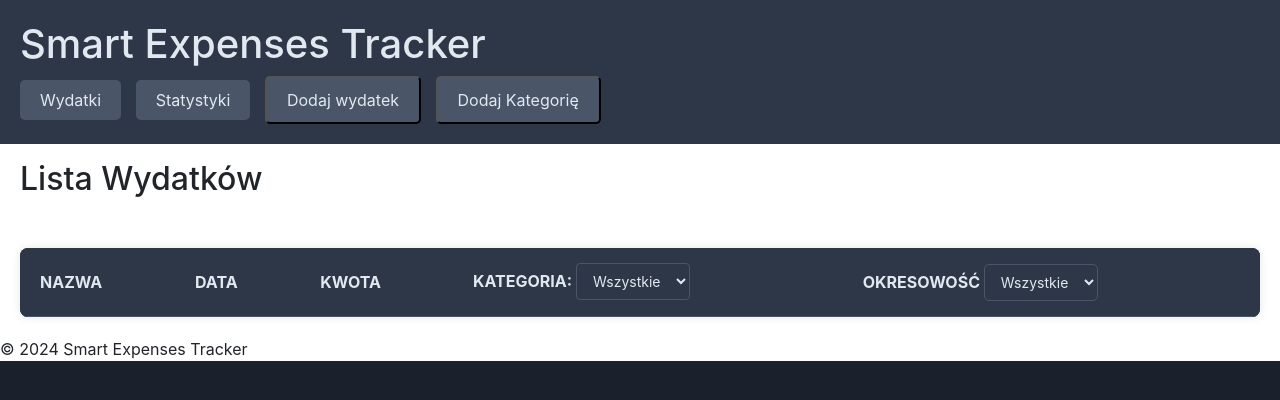
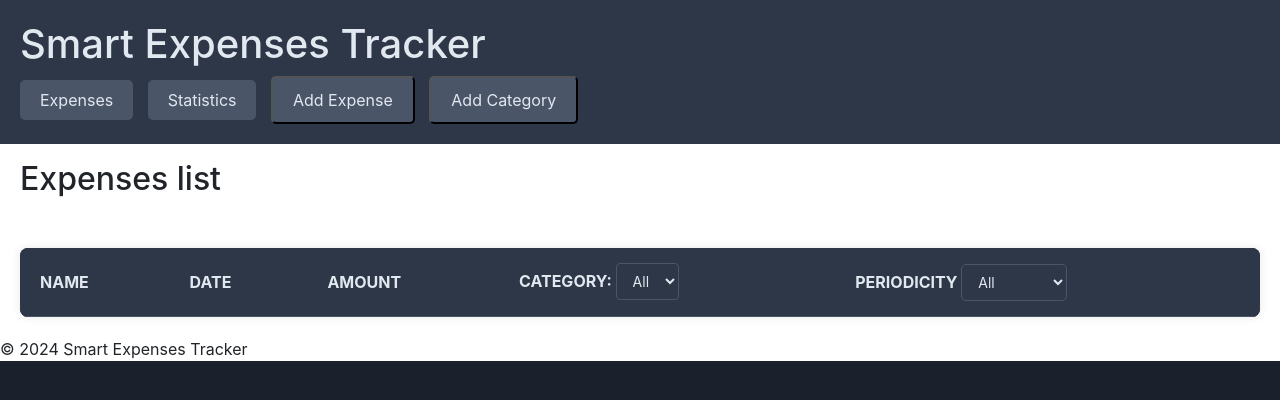
Before and after one commit to JakubKot01/Introduction-to-cloud-computing---project, a Flask app: page / in a window 1280 px wide. Shown: the top 400 px of the page. Run offline with Flask 3, Linux system fonts and the light colour scheme; data that the repository does not hold is empty; some libraries are stand-ins or nearby versions.

Commit message:
Code cleanup

```diff
--- a/expense.py
+++ b/expense.py
@@ -12,7 +12,7 @@ class Expense:
         self.periodicity = periodicity
 
         if isinstance(date, datetime):
-            self.date = date.date()  # Pobierz tylko datę z obiektu datetime
+            self.date = date.date()
         elif isinstance(date, datetype):
             self.date = date
         elif isinstance(date, str):
@@ -23,7 +23,7 @@ class Expense:
     def parse_date(self, date_str):
         try:
             date_object = datetime.strptime(date_str, '%Y-%m-%d')
-            return date_object.date()  # Pobierz tylko datę
+            return date_object.date()
         except ValueError:
             print(f'Error parsing date: {date_str}')
             return None
--- a/server.py
+++ b/server.py
@@ -1,15 +1,11 @@
 from flask import Flask, render_template, request, redirect, jsonify
-from typing import List, Any
 from expense import Expense
 import firebase_admin
 from firebase_admin import credentials, firestore
 import requests
 from google.cloud import language_v1
 from google.oauth2 import service_account
-import google.cloud.language_v1.types
-import matplotlib.pyplot as plt
-import io
-import base64
+
 
 cred = credentials.Certificate(r"..\Introduction-to-cloud-computing\private-key.json")
 credentials = service_account.Credentials.from_service_account_file(
@@ -38,7 +34,6 @@ def get_expenses():
                     expense_data['periodicity'], expense_data['date'])
         )
 
-    # Posortuj listę wydatków według daty (od najnowszej do najstarszej)
     expenses_list.sort(key=lambda x: x.date, reverse=True)
 
     return expenses_list
@@ -56,13 +51,13 @@ def get_categories():
 
 def filter_expenses(category, periodicity):
     filtered_expenses = []
-    if category == 'Wszystkie' and periodicity == 'Wszystkie':
+    if category == 'All' and periodicity == 'All':
         filtered_expenses = get_expenses()
     else:
         for expense in get_expenses():
             if (expense.category == category and expense.periodicity == periodicity) \
-                    or (expense.category == category and expense.periodicity == 'Wszystkie') \
-                    or (expense.category == 'Wszystkie' and expense.periodicity == periodicity):
+                    or (expense.category == category and expense.periodicity == 'All') \
+                    or (expense.category == 'All' and expense.periodicity == periodicity):
                 filtered_expenses.append(expense)
     return filtered_expenses
 
@@ -81,7 +76,6 @@ def get_expenses_dict():
             'date': expense_data['date']
         })
 
-    # Posortuj listę wydatków według daty (od najnowszej do najstarszej)
     expenses_list.sort(key=lambda x: x['date'], reverse=True)
 
     return expenses_list
@@ -135,14 +129,14 @@ def add_expense():
 
 @app.route('/add_category', methods=['POST'])
 def add_category():
-    print(f'request form: {request.form}')  # Wypisz zawartość formularza
+    print(f'request form: {request.form}')
     category_name = request.form['categoryName']
     categories = get_categories()
     print(f'category name: {category_name}')
     print(f'categories: {categories}')
     print(f'db.collection: {db.collection("categories")}')
     categories.append(category_name)
-    # Użyj funkcji add(), aby zawsze dodać nowy dokument do kolekcji
+
     db.collection('categories').document("categories").update({
         'categories': categories
     })
@@ -154,11 +148,9 @@ def suggest_category():
     print('Starting category prediction')
     expense_name = request.form['expenseName']
 
-    # Wywołanie analizy tekstu przy użyciu Google Cloud Natural Language API
     document = {"content": expense_name, "type": language_v1.Document.Type.PLAIN_TEXT}
     response = client.analyze_entities(request={'document': document, 'encoding_type': language_v1.EncodingType.UTF32})
 
-    # Mapowanie fraz i rodzajów encji na kategorie
     category_mapping = {
         'food': ['dinner', 'lunch', 'breakfast', 'restaurant'],
         'cosmetics': ['shampoo', 'perfume', 'perfumes', 'makeup', 'beauty', 'skincare'],
@@ -167,7 +159,6 @@ def suggest_category():
         'bills and fees': ['rent', 'electricity', 'water', 'internet']
     }
 
-    # Przypisanie kategorii na podstawie analizy fraz z nazwy wydatku
     suggested_category = None
     for entity in response.entities:
         print(entity, end='\t')
@@ -178,7 +169,6 @@ def suggest_category():
 
     print("")
 
-    # Jeśli nie znaleziono odpowiedniej kategorii, użyj domyślnej kategorii
     if suggested_category is None:
         suggested_category = 'other'
 
@@ -216,17 +206,16 @@ def stats():
             bar_chart_image_data = categories_cumulative_chart_data['image']
             pie_chart_image_data = pie_chart_data['image']
 
-            # Wstaw wygenerowane wykresy do HTML
             return render_template(
                 'stats.html',
                 histogram_image_data=days_of_week_image_data,
                 bar_chart_image_data=bar_chart_image_data,
                 pie_chart_image_data=pie_chart_image_data)
         else:
-            error_message = 'Wystąpił błąd podczas pobierania wykresów'
+            error_message = 'Error: cannot download charts'
             return render_template('stats.html', error_message=error_message)
     else:
-        error_message = 'Wystąpił błąd podczas generowania wykresów'
+        error_message = 'Error: cannot generate charts'
         return render_template('stats.html', error_message=error_message)
 
 
--- a/templates/index.html
+++ b/templates/index.html
@@ -13,34 +13,34 @@
             <h1>Smart Expenses Tracker</h1>
             <nav>
                 <ul>
-                    <li><a href="/" class="header-btn">Wydatki</a></li>
-                    <li><a href="/stats" class="header-btn">Statystyki</a></li>
-                    <li><button id="addExpenseButton" class="header-btn">Dodaj wydatek</button></li>
-                    <li><button id="addCategoryButton" class="header-btn">Dodaj Kategorię</button></li>
+                    <li><a href="/" class="header-btn">Expenses</a></li>
+                    <li><a href="/stats" class="header-btn">Statistics</a></li>
+                    <li><button id="addExpenseButton" class="header-btn">Add Expense</button></li>
+                    <li><button id="addCategoryButton" class="header-btn">Add Category</button></li>
                 </ul>
             </nav>
         </header>
         <main>
-            <h2>Lista Wydatków</h2>
+            <h2>Expenses list</h2>
             <table class="expenses-table">
                 <thead>
                     <tr>
-                        <th>Nazwa</th>
-                        <th>Data</th>
-                        <th>Kwota</th>
+                        <th>Name</th>
+                        <th>Date</th>
+                        <th>Amount</th>
                         <th>
-                            <label for="category-filter">Kategoria:</label>
+                            <label for="category-filter">Category:</label>
                             <select id="category-filter">
-                                <option value="all">Wszystkie</option>
+                                <option value="all">All</option>
                                 {% for category in categories %}
                                 <option value="{{ category }}">{{ category }}</option>
                                 {% endfor %}
                             </select>
                         </th>
                         <th>
-                            Okresowość
+                            Periodicity
                             <select id="periodicity-filter" class="filter-select">
-                                <option value="all">Wszystkie</option>
+                                <option value="all">All</option>
                                 {% for periodicity in periodicity_list %}
                                 <option value="{{ periodicity }}">{{ periodicity }}</option>
                                 {% endfor %}
@@ -61,13 +61,13 @@
                 </tbody>
             </table>
 
-            <!-- Modale -->
-            <!-- Modal dodawania kategorii -->
+            <!-- Modals -->
+            <!-- Add Category Modal-->
             <div class="modal fade" id="addCategoryModal" tabindex="-1" role="dialog" aria-labelledby="exampleModalLabel" aria-hidden="true">
                 <div class="modal-dialog" role="document" style="z-index: 1200;">
                     <div class="modal-content">
                         <div class="modal-header">
-                            <h5 class="modal-title" id="categoryModalLabel">Dodaj Kategorię</h5>
+                            <h5 class="modal-title" id="categoryModalLabel">Add Category</h5>
                             <button type="button" class="close" data-dismiss="modal" aria-label="Close">
                                 <span aria-hidden="true">&times;</span>
                             </button>
@@ -75,23 +75,23 @@
                         <div class="modal-body">
                             <form id="addCategoryForm">
                                 <div class="form-group">
-                                    <label for="categoryName">Nazwa Kategorii:</label>
+                                    <label for="categoryName">Category Name:</label>
                                     <input type="text" class="form-control" id="categoryName" name="categoryName" required>
                                 </div>
-                                <button type="button" class="btn btn-secondary" data-dismiss="modal">Anuluj</button>
-                                <button type="submit" class="btn btn-primary" id="saveCategoryButton">Zapisz</button>
+                                <button type="button" class="btn btn-secondary" data-dismiss="modal">Cancel</button>
+                                <button type="submit" class="btn btn-primary" id="saveCategoryButton">Save</button>
                             </form>
                         </div>
                     </div>
                 </div>
             </div>
 
-            <!-- Modal dodawania wydatku -->
+            <!-- Add Expense Modal -->
             <div class="modal fade" id="addExpenseModal" tabindex="-1" role="dialog" aria-labelledby="exampleModalLabel" aria-hidden="true">
                 <div class="modal-dialog" role="document" style="z-index: 1200;">
                     <div class="modal-content">
                         <div class="modal-header">
-                            <h5 class="modal-title" id="expenseModalLabel">Dodaj Wydatek</h5>
+                            <h5 class="modal-title" id="expenseModalLabel">Add Expense</h5>
                             <button type="button" class="close" data-dismiss="modal" aria-label="Close">
                                 <span aria-hidden="true">&times;</span>
                             </button>
@@ -99,37 +99,37 @@
                         <div class="modal-body">
                             <form id="addExpenseForm" method="POST" action="/add_expense">
                                 <div class="form-group">
-                                    <label for="expenseName">Nazwa:</label>
+                                    <label for="expenseName">Name:</label>
                                     <input type="text" class="form-control" id="expenseName" name="expenseName" required>
                                 </div>
                                 <div class="form-group">
-                                    <label for="expenseDate">Data:</label>
-                                    <input type="date" class="form-control" id="expenseDate" name="expenseDate" required>
+                                    <label for="expenseDate">Date:</label>
+                                    <input type="date" class="form-control" id="expenseDate" name="expenseDate" lang="en" required>
                                 </div>
                                 <div class="form-group">
-                                    <label for="expenseAmount">Kwota:</label>
+                                    <label for="expenseAmount">Amount:</label>
                                     <input type="number" class="form-control" id="expenseAmount" name="expenseAmount" required>
                                 </div>
                                 <div class="form-group">
-                                    <label for="expenseCategory">Kategoria:</label>
+                                    <label for="expenseCategory">Category:</label>
                                     <select class="form-control" id="expenseCategory" name="expenseCategory" required>
-                                        <option value="">Wybierz kategorię</option>
+                                        <option value="">Choose Category</option>
                                         {% for category in categories %}
                                         <option value="{{ category }}">{{ category }}</option>
                                         {% endfor %}
                                     </select>
                                 </div>
                                 <div class="form-group">
-                                    <label for="expensePeriodicity">Okresowość:</label>
+                                    <label for="expensePeriodicity">Periodicity:</label>
                                     <select class="form-control" id="expensePeriodicity" name="expensePeriodicity" required>
-                                        <option value="">Wybierz okresowość</option>
+                                        <option value="">Choose Periodicity</option>
                                         {% for periodicity in periodicity_list %}
                                         <option value="{{ periodicity }}">{{ periodicity }}</option>
                                         {% endfor %}
                                     </select>
                                 </div>
-                                <button type="button" class="btn btn-secondary" data-dismiss="modal">Anuluj</button>
-                                <button type="submit" class="btn btn-primary" id="saveExpenseButton">Zapisz</button>
+                                <button type="button" class="btn btn-secondary" data-dismiss="modal">Cancel</button>
+                                <button type="submit" class="btn btn-primary" id="saveExpenseButton">Save</button>
                             </form>
                         </div>
                     </div>
@@ -156,13 +156,17 @@
                 $.post("/add_category", {
                     categoryName: categoryName
                 }).done(function(response) {
-                    // Po pomyślnym dodaniu kategorii, dodaj ją do listy i wyczyść pole tekstowe
+
+                    // After successful adding the category, add to list and clean the text field
+
                     $("#category-filter").append('<option value="' + categoryName + '">' + categoryName + '</option>');
                     $("#categoryName").val('');
                     $("#addCategoryModal").modal('hide');
                     location.reload(true);
                 }).fail(function(xhr, status, error) {
-                    // Obsłuż ewentualne błędy
+
+                    // Errors to handle
+
                     console.error(xhr.responseText);
                 });
             });
@@ -176,7 +180,6 @@
                 $("#addExpenseModal").modal('show');
             });
 
-            // Poprawiona funkcja obsługująca kliknięcie na przycisku "Zapisz" przy dodawaniu wydatku
             $("#saveExpenseButton").click(function(){
                 $(this).prop('disabled', true);
                 var expenseName = $("#expenseName").val();
@@ -185,7 +188,7 @@
                 var expenseCategory = $("#expenseCategory").val();
                 var expensePeriodicity = $("#expensePeriodicity").val();
 
-                // Wysłanie danych wydatku do serwera za pomocą żądania AJAX
+                // Sending data to server via POST
                 $.post("/add_expense", {
                     expenseName: expenseName,
                     expenseDate: expenseDate,
@@ -199,7 +202,6 @@
                     // Obsłuż ewentualne błędy
                     console.error(xhr.responseText);
                 }).always(function() {
-                    // Po zakończeniu żądania, ponownie włącz przycisk "Zapisz"
                     $("#saveExpenseButton").prop('disabled', false);
                 });
             });
@@ -227,26 +229,21 @@
                 });
             }
 
-            // Wywołaj funkcję filterExpenses() po zmianie wartości w filtrach
+            // Call filterExpenses after filters values change
             categoryFilter.addEventListener('change', filterExpenses);
             periodicityFilter.addEventListener('change', filterExpenses);
 
-            // Inicjuj filtrowanie przy załadowaniu strony
+            // Filter initialization
             filterExpenses();
         });
-
-        // document.getElementById('addExpenseButton').addEventListener('click', function () {
-        //     // Przekierowanie do strony dodawania wydatku
-        //     window.location.href = '/add_expense';
-        // });
     </script>
 
     <script>
         $(document).ready(function(){
-            // Funkcja do obsługi zdarzenia po zmianie zawartości pola expenseName
+            // expenseName value change handler
             var expenseName;
             var typingTimer;
-            var doneTypingInterval = 1000; // Czas oczekiwania po zakończeniu pisania, w milisekundach
+            var doneTypingInterval = 1000; // Category prediction delay
 
             $("#expenseName").on('input', function() {
                 clearTimeout(typingTimer);
@@ -256,7 +253,7 @@
 
             function doneTyping() {
 
-                // Wywołanie żądania AJAX, aby uzyskać sugestie kategorii na podstawie nazwy wydatku
+                // Sending expenseName for category prediction
                 $.ajax({
                     type: "POST",
                     url: "/suggest_category",
--- a/templates/stats.html
+++ b/templates/stats.html
@@ -12,8 +12,8 @@
         <h1>Smart Expenses Tracker</h1>
         <nav>
             <ul>
-                <li><a href="/" class="header-btn">Wydatki</a></li>
-                <li><a href="/stats" class="header-btn">Statystyki</a></li>
+                <li><a href="/" class="header-btn">Expenses</a></li>
+                <li><a href="/stats" class="header-btn">Statistics</a></li>
             </ul>
         </nav>
     </header>
```
Also changed, not shown: dataset_backup.py (added, +43 -0 lines), static/styles.css (+13 -14 lines), templates/add_expense.html (deleted, +0 -41 lines).
